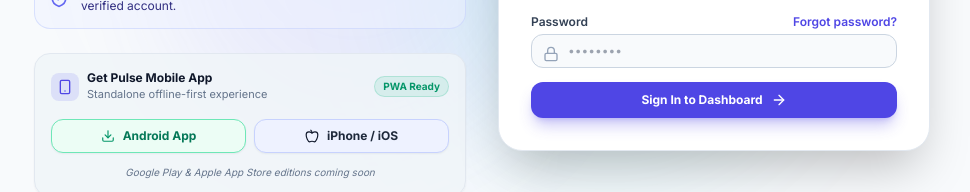
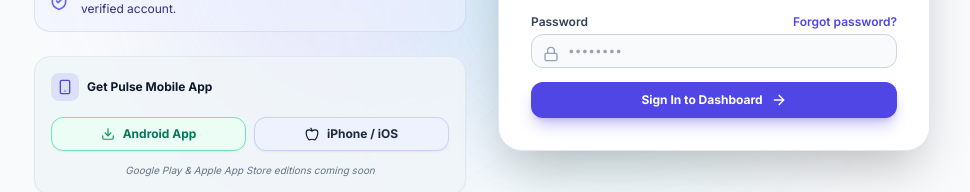
Before and after one commit to naveensingh575/Pulse-LifeTracker, a React (Vite) app: page /#/login in a window 1280 px wide. Shown: the part 436-628 px from the top of the page, without its empty margins (158-1128 px from the left). Built offline with nearby package versions, Linux system fonts and the light colour scheme; no server answers.

Commit message:
style: remove Standalone offline-first experience and PWA Ready badge on login page

```diff
--- a/src/components/auth/AuthPage.jsx
+++ b/src/components/auth/AuthPage.jsx
@@ -336,19 +336,11 @@ export const AuthPage = ({ initialMode }) => {
 
           {/* Mobile App Download Card */}
           <div className="p-4 bg-slate-100/80 dark:bg-slate-900/80 rounded-2xl border border-slate-200 dark:border-slate-800 space-y-3 shadow-sm">
-            <div className="flex items-center justify-between">
-              <div className="flex items-center gap-2">
-                <div className="p-1.5 rounded-lg bg-indigo-500/15 text-indigo-600 dark:text-cyan-400">
-                  <Smartphone className="w-4 h-4" />
-                </div>
-                <div>
-                  <h4 className="text-xs font-bold text-slate-900 dark:text-slate-100">Get Pulse Mobile App</h4>
-                  <p className="text-[11px] text-slate-500 dark:text-slate-400">Standalone offline-first experience</p>
-                </div>
+            <div className="flex items-center gap-2">
+              <div className="p-1.5 rounded-lg bg-indigo-500/15 text-indigo-600 dark:text-cyan-400">
+                <Smartphone className="w-4 h-4" />
               </div>
-              <span className="text-[10px] font-bold text-emerald-600 dark:text-emerald-400 bg-emerald-500/10 px-2 py-0.5 rounded-full border border-emerald-500/20">
-                PWA Ready
-              </span>
+              <h4 className="text-xs font-bold text-slate-900 dark:text-slate-100">Get Pulse Mobile App</h4>
             </div>
 
             <div className="grid grid-cols-2 gap-2 pt-1">
```
